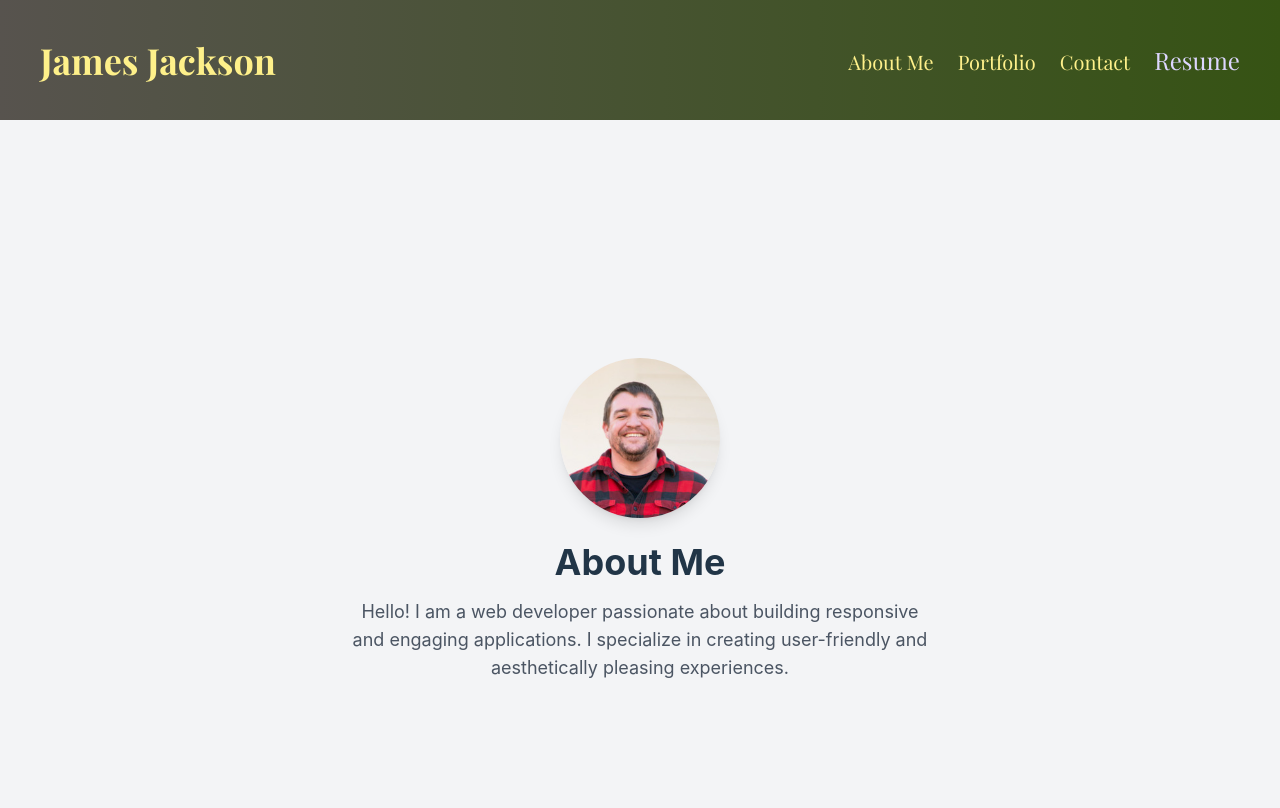
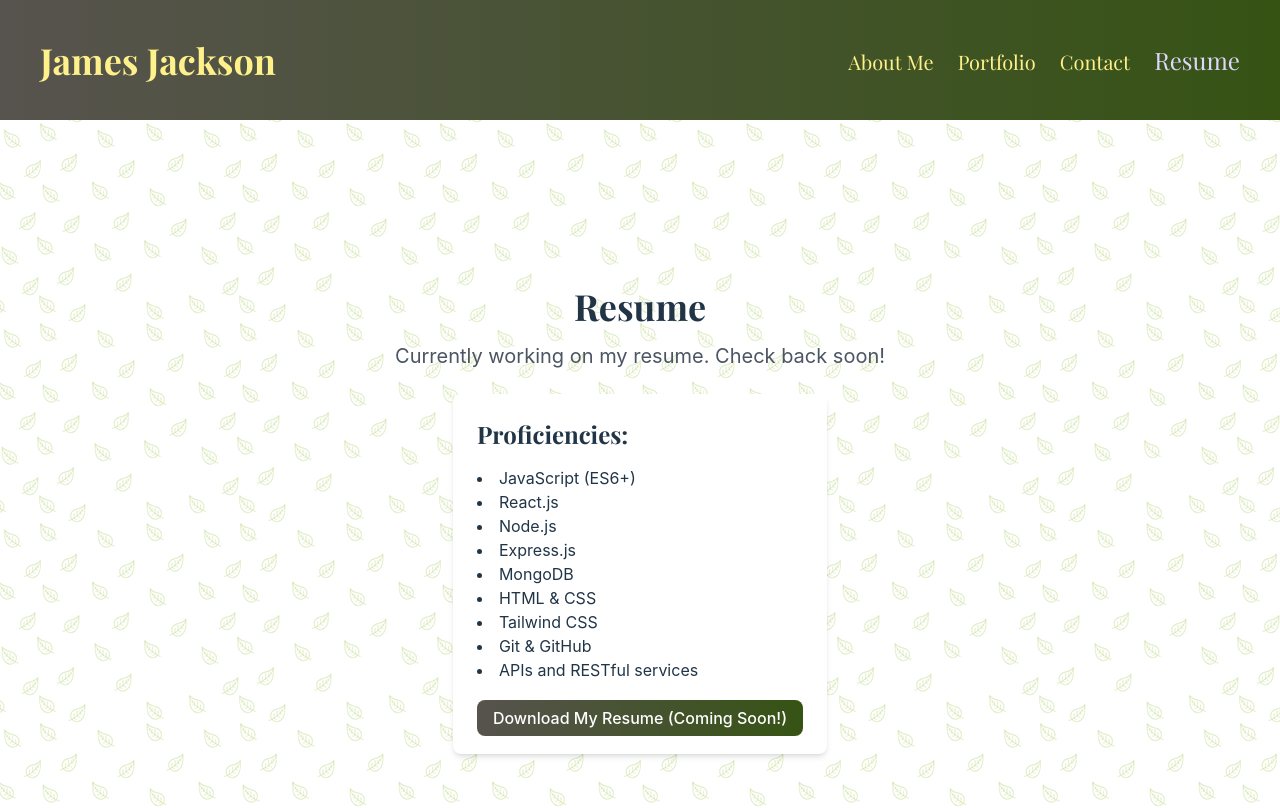
Before and after one commit to jjackson0228/Professional-React-Portfolio, a React (Vite) app: page /Resume in a window 1280 px wide. Shown: the top 808 px of the page. Built offline with nearby package versions, Linux system fonts and the light colour scheme.

Commit message:
added resume page and skills

```diff
--- a/src/pages/Resume.jsx
+++ b/src/pages/Resume.jsx
@@ -1,18 +1,32 @@
-export default function About() {
+export default function Resume() {
   return (
-    <div className="bg-gray-100 min-h-screen flex items-center justify-center flex-grow">
-      <div className="text-center">
-        <img
-          src="/images/avatar.jpg"
-          alt="Your Avatar"
-          className="w-40 h-40 object-cover rounded-full shadow-lg mx-auto mb-6"
-        />
-        <h2 className="text-4xl font-bold mb-4">About Me</h2>
-        <p className="text-lg text-gray-600 max-w-xl mx-auto">
-          Hello! I am a web developer passionate about building responsive and
-          engaging applications. I specialize in creating user-friendly and
-          aesthetically pleasing experiences.
-        </p>
+    <div className="flex flex-col items-center justify-center min-h-screen p-4">
+      <h2 className="text-4xl font-bold font-serif mb-4">Resume</h2>
+      <p className="text-xl text-gray-600 mb-6">
+        Currently working on my resume. Check back soon!
+      </p>
+      <div className="bg-white p-6 rounded-lg shadow-md">
+        <h3 className="text-2xl font-semibold font-serif mb-4">
+          Proficiencies:
+        </h3>
+        <ul className="list-disc list-inside mb-6">
+          <li>JavaScript (ES6+)</li>
+          <li>React.js</li>
+          <li>Node.js</li>
+          <li>Express.js</li>
+          <li>MongoDB</li>
+          <li>HTML & CSS</li>
+          <li>Tailwind CSS</li>
+          <li>Git & GitHub</li>
+          <li>APIs and RESTful services</li>
+          {/* Add any other relevant skills or technologies you know */}
+        </ul>
+        <a
+          href="#"
+          className="bg-gradient-to-r from-stone-600 to-lime-900 text-white py-2 px-4 rounded-lg hover:bg-gradient-to-r from-stone-600 to-lime-900 transition"
+        >
+          Download My Resume (Coming Soon!)
+        </a>
       </div>
     </div>
   );
```
